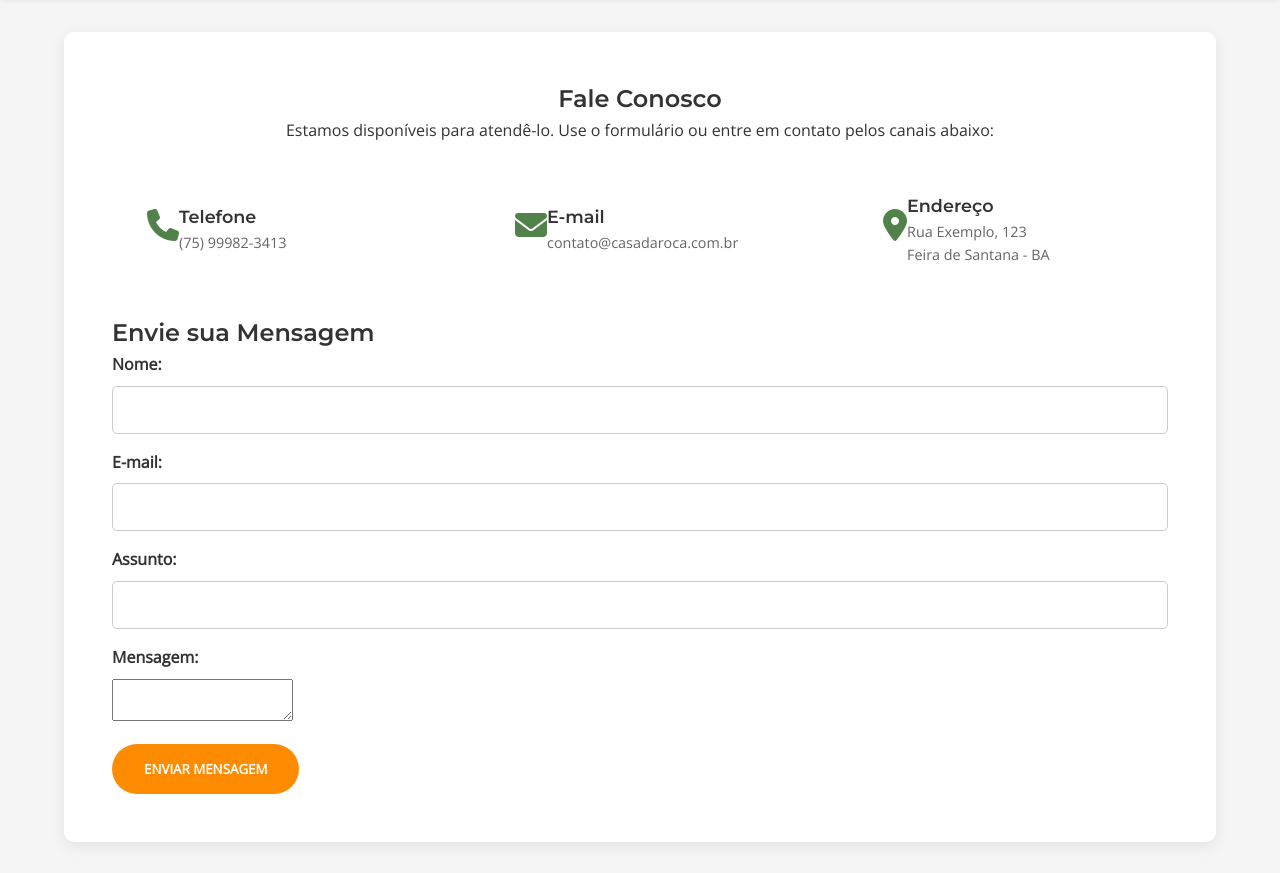
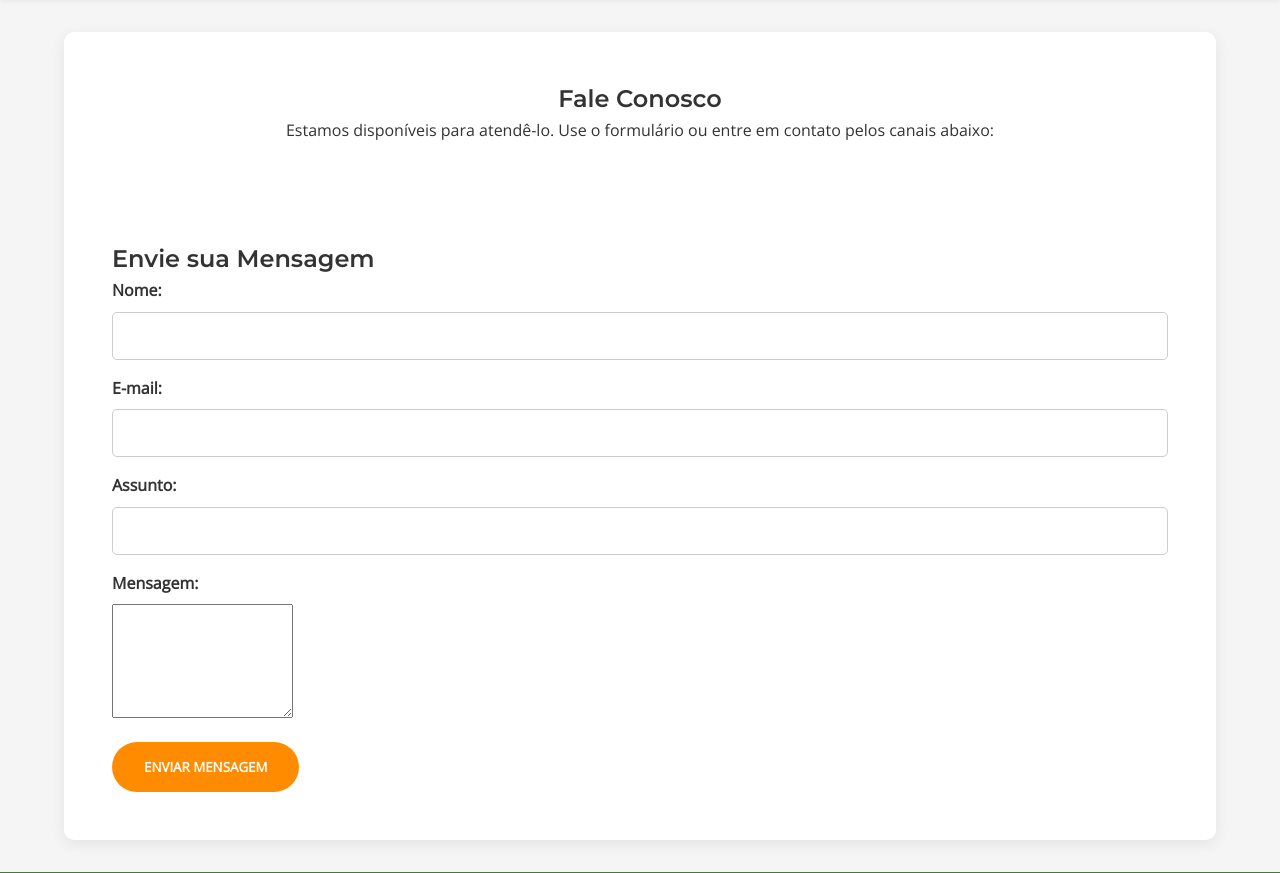
Before and after one commit to FrTriz/casaDaRoca_PW, a PHP site: page /contatos.php in a window 1280 px wide. Shown: the part 129-1002 px from the top of the page. Run offline with PHP 8.4, Linux system fonts and the light colour scheme; some libraries are stand-ins or nearby versions.

Commit message:
Feat: Correção do form de Contatos.

```diff
--- a/html/contatos.php
+++ b/html/contatos.php
@@ -1,10 +1,14 @@
+<?php
+// Inclua o seu session-manager.php aqui se esta página precisar de lógica de sessão
+require_once '../php/session-manager.php';
+?>
 <!DOCTYPE html>
 <html lang="pt-br">
 <head>
     <meta charset="UTF-8">
     <meta name="viewport" content="width=device-width, initial-scale=1.0">
-    <title>Casa da Roça - Produtos Naturais</title>
-    <link rel="stylesheet" href="../css/style-cliente.css">
+    <title>Fale Conosco - Casa da Roça</title>
+    <link rel="stylesheet" href="../css/style-cliente.css?v=<?php echo time(); ?>">
     <link rel="preconnect" href="https://fonts.googleapis.com">
     <link rel="preconnect" href="https://fonts.gstatic.com" crossorigin>
     <link href="https://fonts.googleapis.com/css2?family=Montserrat:wght@400;600&family=Open+Sans&display=swap" rel="stylesheet">
@@ -12,9 +16,7 @@
 </head>
 <body>
 
-    <?php
-        include 'cliente-header.php';
-    ?>
+    <?php include 'cliente-header.php'; ?>
 
     <main>
         <section class="secao-conteudo">
@@ -22,35 +24,12 @@
             <p style="text-align: center;">Estamos disponíveis para atendê-lo. Use o formulário ou entre em contato pelos canais abaixo:</p>
 
             <div class="info-contato-container">
-            <div class="info-item">
-                <i class="fa-solid fa-phone"></i>
-                <div>
-                    <h3>Telefone</h3>
-                    <p>(75) 99982-3413</p>
-                </div>
-            </div>
-
-            <div class="info-item">
-                <i class="fa-solid fa-envelope"></i>
-                <div>
-                    <h3>E-mail</h3>
-                    <p>contato@casadaroca.com.br</p>
-                </div>
-            </div>
-
-            <div class="info-item">
-                <i class="fa-solid fa-location-dot"></i>
-                <div>
-                    <h3>Endereço</h3>
-                    <p>Rua Exemplo, 123<br>Feira de Santana - BA</p>
-                </div>
-            </div>
                 </div>
 
             <div class="form-contato-section">
                 <h2>Envie sua Mensagem</h2>
+
                 <form action="../php/Funcoes/enviar-email.php" method="POST" id="form-contato">
-
                     <div class="form-group">
                         <label for="contato-nome">Nome:</label>
                         <input type="text" id="contato-nome" name="nome" required>
@@ -71,21 +50,18 @@
 
                     <div class="form-group">
                         <label for="contato-mensagem">Mensagem:</label>
-                                <textarea id="contato-mensagem" name="mensagem" required></textarea>
+                        <textarea id="contato-mensagem" name="mensagem" rows="6" required></textarea>
                         <span class="error-message" id="error-contato-mensagem"></span>
                     </div>
 
                     <button type="submit" class="botao">Enviar Mensagem</button>
                 </form>
             </div>
-            </div>
         </section>
     </main>
 
-    <?php
-        include 'cliente-footer.php';
-    ?>
+    <?php include 'cliente-footer.php'; ?>
 
-    <script src="../script.js"></script>
+    <script src="../script.js?v=<?php echo time(); ?>"></script>
 </body>
 </html>
```
Lines whose indentation alone changed are shown as unchanged.
